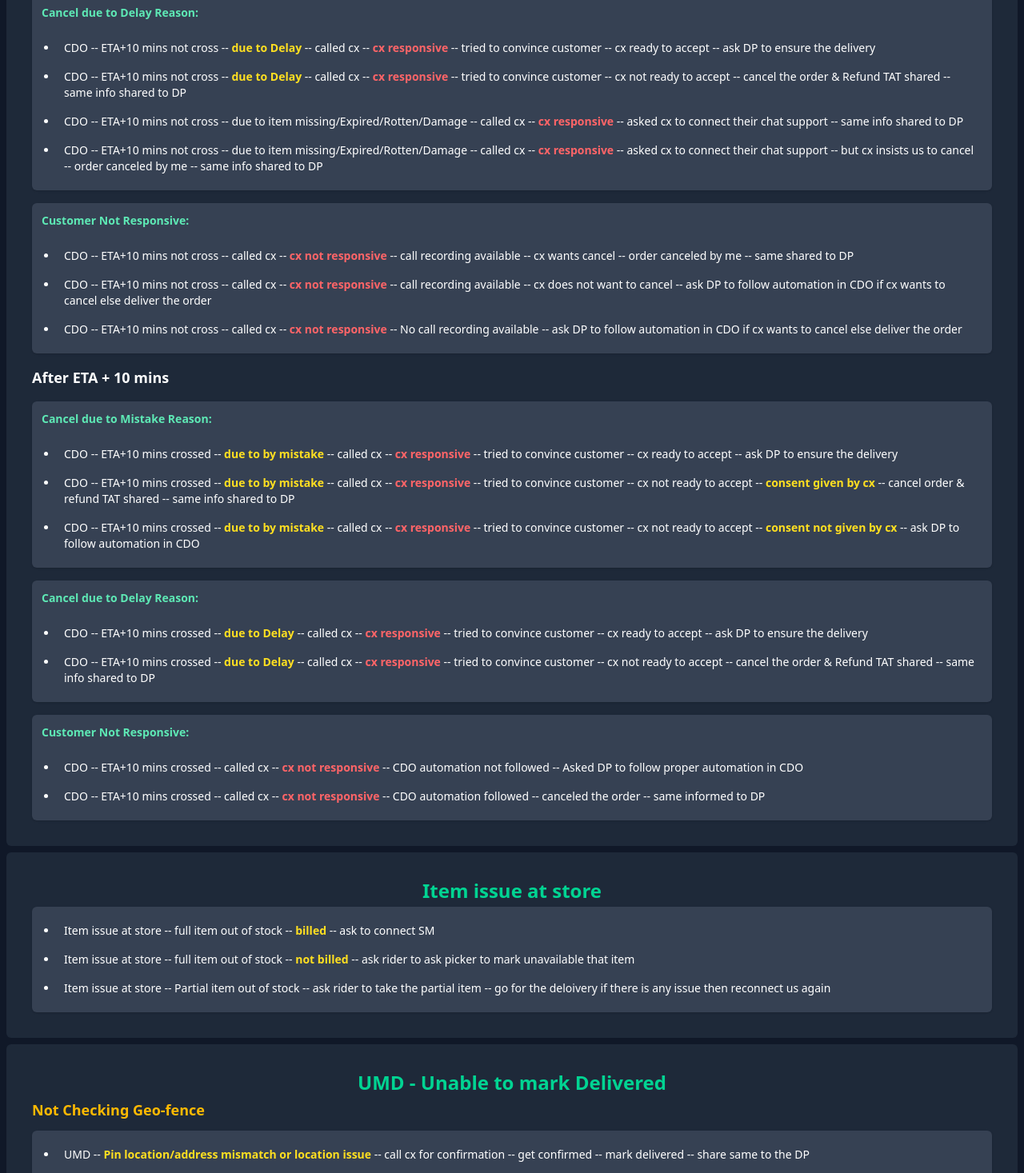
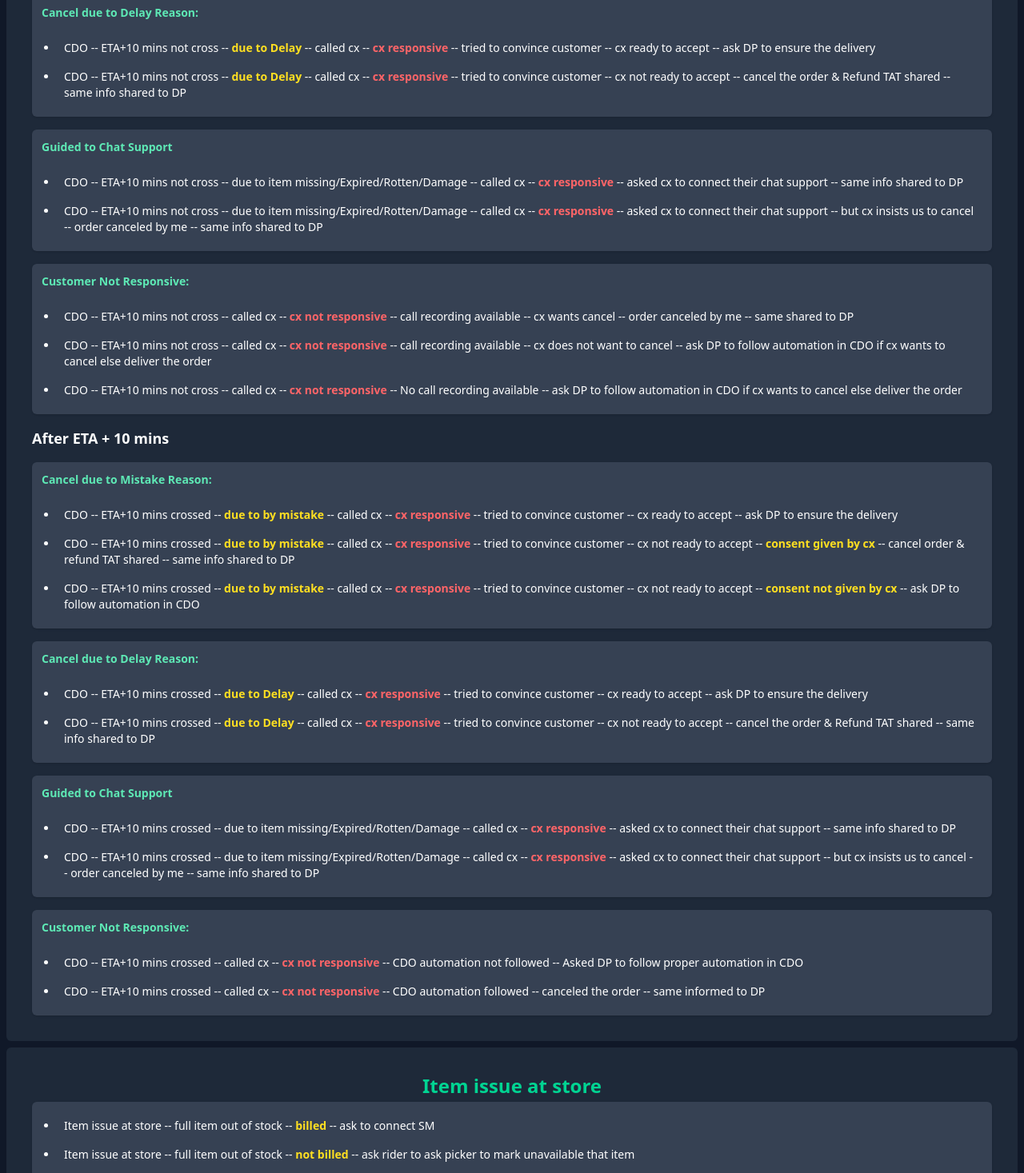
Before and after one commit to Code-with-Sahani/Blinket-DP, a React (Vite) app: page / in a window 1280 px wide. Shown: the part 1838-3305 px from the top of the page at 80% size. Built offline with nearby package versions, Linux system fonts and the light colour scheme.

Commit message:
Update CDO.jsx

```diff
--- a/src/Components/CDO.jsx
+++ b/src/Components/CDO.jsx
@@ -24,8 +24,15 @@ const CDO = () => {
                 <ul className="list-disc pl-5">
                     <li className='p-2'>CDO -- ETA+10 mins not cross -- <strong className='text-yellow-300 font-semibold'>due to Delay</strong> -- called cx -- <strong className='text-red-400'>cx responsive</strong> -- tried to convince customer -- cx ready to accept -- ask DP to ensure the delivery</li>
                     <li className='p-2'>CDO -- ETA+10 mins not cross -- <strong className='text-yellow-300 font-semibold'>due to Delay</strong> -- called cx -- <strong className='text-red-400'>cx responsive</strong> -- tried to convince customer -- cx not ready to accept -- cancel the order & Refund TAT shared -- same info shared to DP</li>
-                    <li className='p-2'>CDO -- ETA+10 mins not cross -- due to item missing/Expired/Rotten/Damage -- called cx -- <strong className='text-red-400'>cx responsive</strong> -- asked cx to connect their chat support -- same info shared to DP</li>
-                    <li className='p-2'>CDO -- ETA+10 mins not cross -- due to item missing/Expired/Rotten/Damage -- called cx -- <strong className='text-red-400'>cx responsive</strong> -- asked cx to connect their chat support -- but cx insists us to cancel -- order canceled by me -- same info shared to DP</li>
+
+                </ul>
+            </div>
+
+            <div className="p-3 bg-gray-700 rounded-md shadow">
+                <h3 className="text-md font-semibold text-emerald-300 mb-4">Guided to Chat Support</h3>
+                <ul className="list-disc pl-5">
+                <li className='p-2'>CDO -- ETA+10 mins not cross -- due to item missing/Expired/Rotten/Damage -- called cx -- <strong className='text-red-400'>cx responsive</strong> -- asked cx to connect their chat support -- same info shared to DP</li>
+                <li className='p-2'>CDO -- ETA+10 mins not cross -- due to item missing/Expired/Rotten/Damage -- called cx -- <strong className='text-red-400'>cx responsive</strong> -- asked cx to connect their chat support -- but cx insists us to cancel -- order canceled by me -- same info shared to DP</li>
                 </ul>
             </div>
 
@@ -60,6 +67,15 @@ const CDO = () => {
             </div>
 
             <div className="p-3 bg-gray-700 rounded-md shadow">
+                <h3 className="text-md font-semibold text-emerald-300 mb-4">Guided to Chat Support</h3>
+                <ul className="list-disc pl-5">
+                <li className='p-2'>CDO -- ETA+10 mins crossed -- due to item missing/Expired/Rotten/Damage -- called cx -- <strong className='text-red-400'>cx responsive</strong> -- asked cx to connect their chat support -- same info shared to DP</li>
+                <li className='p-2'>CDO -- ETA+10 mins crossed -- due to item missing/Expired/Rotten/Damage -- called cx -- <strong className='text-red-400'>cx responsive</strong> -- asked cx to connect their chat support -- but cx insists us to cancel -- order canceled by me -- same info shared to DP</li>
+                </ul>
+            </div>
+
+
+            <div className="p-3 bg-gray-700 rounded-md shadow">
                 <h3 className="text-md font-semibold text-emerald-300 mb-4">Customer Not Responsive:</h3>
                 <ul className="list-disc pl-5">
                     <li className='p-2'>CDO -- ETA+10 mins crossed -- called cx -- <strong className='text-red-400'>cx not responsive</strong> -- CDO automation not followed -- Asked DP to follow proper automation in CDO</li>
```
